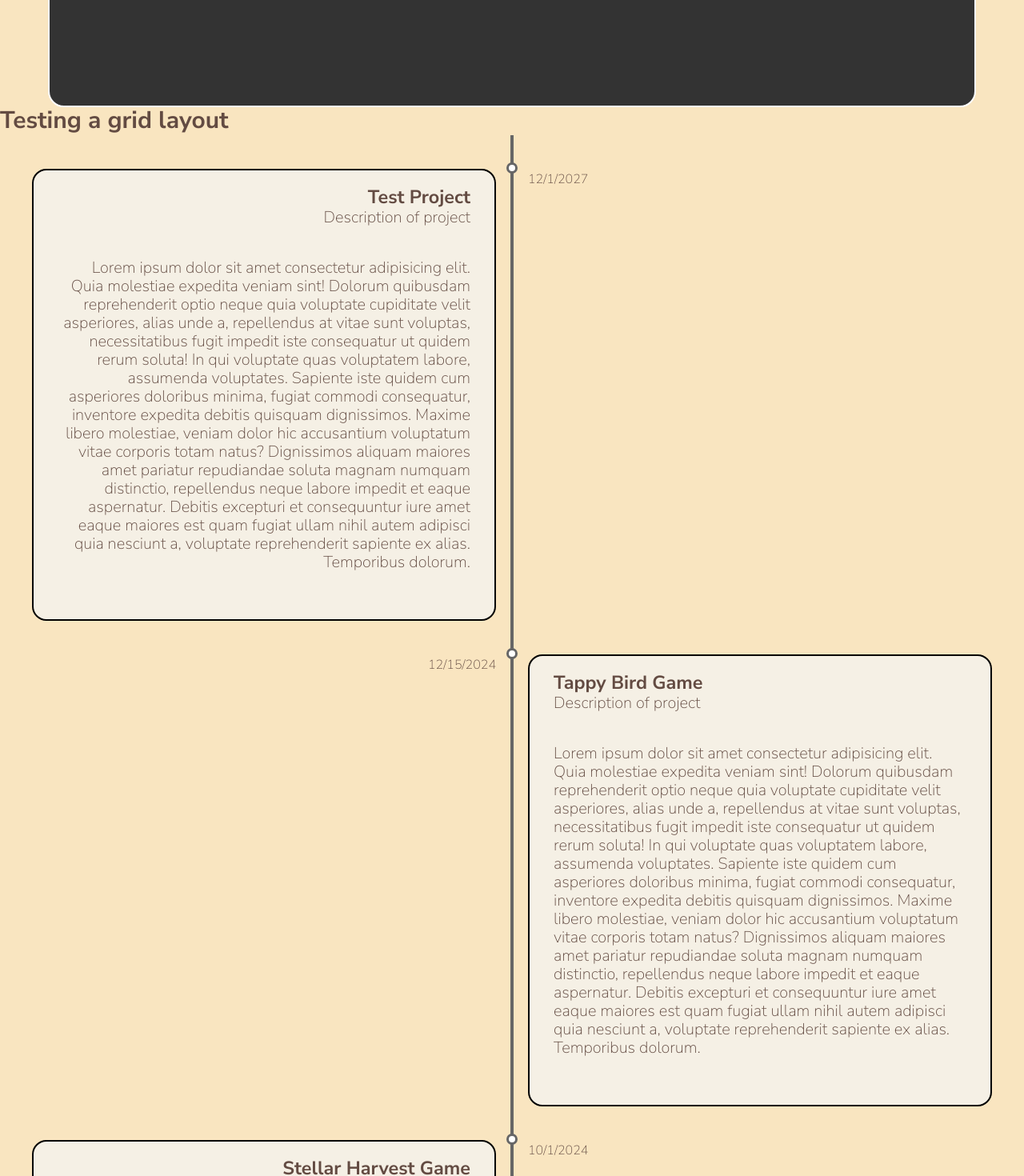
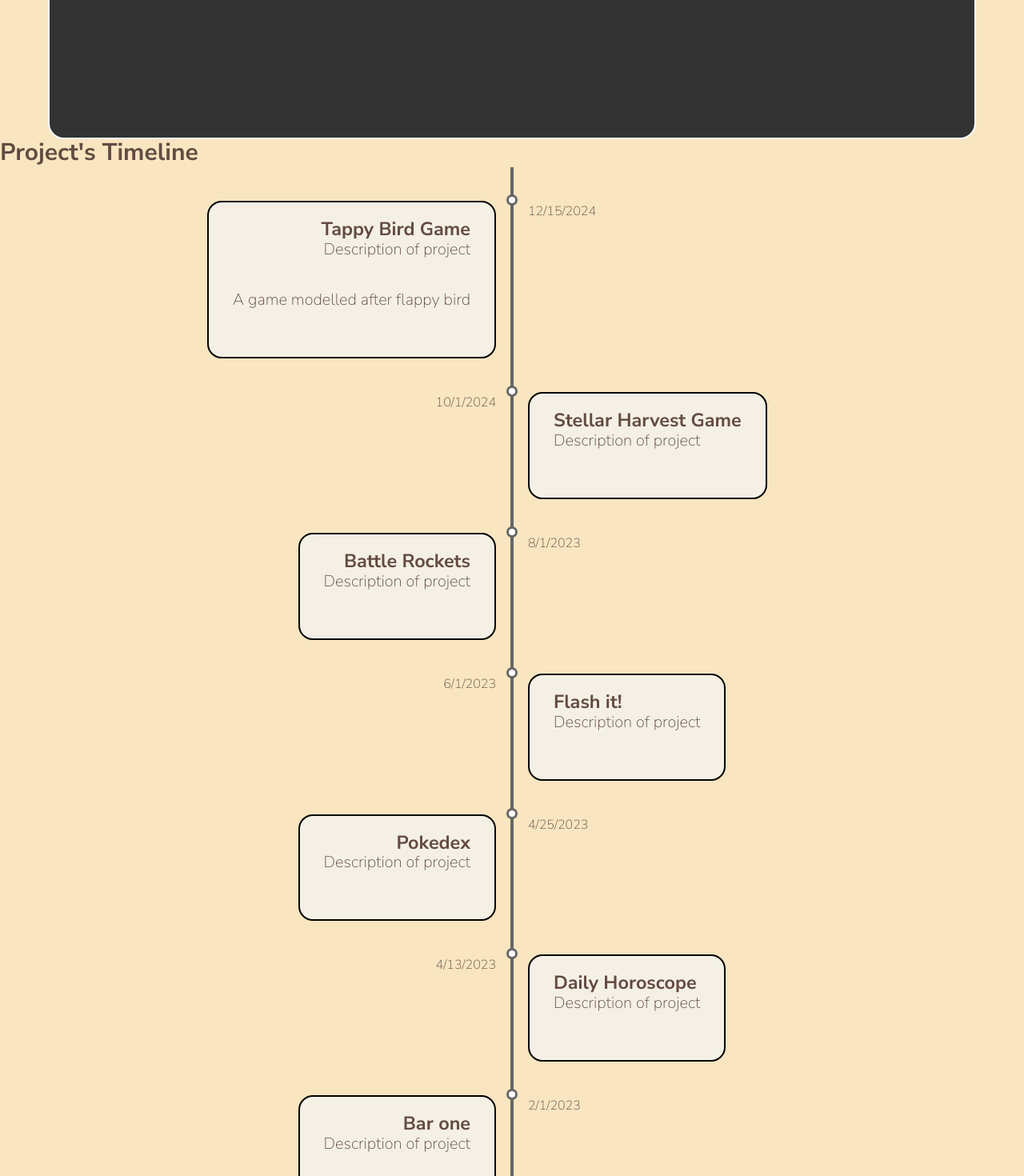
Before and after one commit to deanglane/portfolio-v2, a React (Vite) app: page /projects in a window 1280 px wide. Shown: the part 420-1890 px from the top of the page at 80% size. Built offline with nearby package versions, Linux system fonts and the light colour scheme; a web font is replaced by a local one.

Commit message:
Added projectCard component to projects

```diff
--- a/src/components/ProjectCard.jsx
+++ b/src/components/ProjectCard.jsx
@@ -1,27 +1,40 @@
 import React from "react";
-import { projects } from "../utils/projects.js";
+import styles from "../routes/Projects.module.css";
 
-function ProjectCard() {
+function ProjectCard({ isLeft, project }) {
   return (
-    <div className={styles.card}>
-      <h3>{project.desc}</h3>
-      <p>Description of project</p>
-      <p>
-        Lorem ipsum dolor sit amet consectetur adipisicing elit. Quia molestiae
-        expedita veniam sint! Dolorum quibusdam reprehenderit optio neque quia
-        voluptate cupiditate velit asperiores, alias unde a, repellendus at
-        vitae sunt voluptas, necessitatibus fugit impedit iste consequatur ut
-        quidem rerum soluta! In qui voluptate quas voluptatem labore, assumenda
-        voluptates. Sapiente iste quidem cum asperiores doloribus minima, fugiat
-        commodi consequatur, inventore expedita debitis quisquam dignissimos.
-        Maxime libero molestiae, veniam dolor hic accusantium voluptatum vitae
-        corporis totam natus? Dignissimos aliquam maiores amet pariatur
-        repudiandae soluta magnam numquam distinctio, repellendus neque labore
-        impedit et eaque aspernatur. Debitis excepturi et consequuntur iure amet
-        eaque maiores est quam fugiat ullam nihil autem adipisci quia nesciunt
-        a, voluptate reprehenderit sapiente ex alias. Temporibus dolorum.
-      </p>
-    </div>
+    <li className={styles.item}>
+      {/* Left side cell */}
+      {isLeft ? (
+        <div className={styles.card}>
+          <h3>{project.title}</h3>
+          <p>Description of project</p>
+          <p>{project.desc}</p>
+        </div>
+      ) : (
+        <div className={styles["timelineDate-left"]}>
+          <small>{new Date(project.date).toLocaleDateString()}</small>
+        </div> // empty placeholder to keep grid structure
+      )}
+
+      {/* Center marker cell (line + dot) */}
+      <div className={styles.markerCell}>
+        <span className={styles.dot} />
+      </div>
+
+      {/* Right side cell */}
+      {isLeft ? (
+        <div>
+          <small>{new Date(project.date).toLocaleDateString()}</small>
+        </div> // empty placeholder to keep grid structure
+      ) : (
+        <div className={styles.card}>
+          <h3>{project.title}</h3>
+          <p>Description of project</p>
+          <p>{project.desc}</p>
+        </div>
+      )}
+    </li>
   );
 }
 
--- a/src/routes/Projects.jsx
+++ b/src/routes/Projects.jsx
@@ -4,6 +4,7 @@ import { Swiper, SwiperSlide } from "swiper/react";
 import { Autoplay } from "swiper/modules";
 import "swiper/css";
 import { projects } from "../utils/projects.js";
+import ProjectCard from "../components/ProjectCard.jsx";
 
 function Projects() {
   // Filtering and sorting the original project object array
@@ -17,10 +18,10 @@ function Projects() {
     <section>
       <div className="wrapper">
         <h2>Projects</h2>
-        <quote>
+        <p>
           “Turning coffee, curiosity and code into something visually amazing
           for the web.”
-        </quote>
+        </p>
         <h3>Today's Specials</h3>
         {/* slider specials gallery */}
         <div className={styles["specials-container"]}>
@@ -48,88 +49,18 @@ function Projects() {
       </div>
 
       <div>
-        <h2>Testing a grid layout</h2>
+        <h2>Project's Timeline</h2>
         <div className={styles.timeline}>
           <ul className={styles.list}>
             {activeSorted.map((project, i) => {
               const isLeft = i % 2 === 0; // even index = left, odd = right
 
               return (
-                <li
+                <ProjectCard
                   key={`${project.date}-${project.desc}`}
-                  className={styles.item}
-                >
-                  {/* Left side cell */}
-                  {isLeft ? (
-                    <div className={styles.card}>
-                      <h3>{project.desc}</h3>
-                      <p>Description of project</p>
-                      <p>
-                        Lorem ipsum dolor sit amet consectetur adipisicing elit.
-                        Quia molestiae expedita veniam sint! Dolorum quibusdam
-                        reprehenderit optio neque quia voluptate cupiditate
-                        velit asperiores, alias unde a, repellendus at vitae
-                        sunt voluptas, necessitatibus fugit impedit iste
-                        consequatur ut quidem rerum soluta! In qui voluptate
-                        quas voluptatem labore, assumenda voluptates. Sapiente
-                        iste quidem cum asperiores doloribus minima, fugiat
-                        commodi consequatur, inventore expedita debitis quisquam
-                        dignissimos. Maxime libero molestiae, veniam dolor hic
-                        accusantium voluptatum vitae corporis totam natus?
-                        Dignissimos aliquam maiores amet pariatur repudiandae
-                        soluta magnam numquam distinctio, repellendus neque
-                        labore impedit et eaque aspernatur. Debitis excepturi et
-                        consequuntur iure amet eaque maiores est quam fugiat
-                        ullam nihil autem adipisci quia nesciunt a, voluptate
-                        reprehenderit sapiente ex alias. Temporibus dolorum.
-                      </p>
-                    </div>
-                  ) : (
-                    <div className={styles["timelineDate-left"]}>
-                      <small>
-                        {new Date(project.date).toLocaleDateString()}
-                      </small>
-                    </div> // empty placeholder to keep grid structure
-                  )}
-
-                  {/* Center marker cell (line + dot) */}
-                  <div className={styles.markerCell}>
-                    <span className={styles.dot} />
-                  </div>
-
-                  {/* Right side cell */}
-                  {isLeft ? (
-                    <div>
-                      <small>
-                        {new Date(project.date).toLocaleDateString()}
-                      </small>
-                    </div> // empty placeholder to keep grid structure
-                  ) : (
-                    <div className={styles.card}>
-                      <h3>{project.desc}</h3>
-                      <p>Description of project</p>
-                      <p>
-                        Lorem ipsum dolor sit amet consectetur adipisicing elit.
-                        Quia molestiae expedita veniam sint! Dolorum quibusdam
-                        reprehenderit optio neque quia voluptate cupiditate
-                        velit asperiores, alias unde a, repellendus at vitae
-                        sunt voluptas, necessitatibus fugit impedit iste
-                        consequatur ut quidem rerum soluta! In qui voluptate
-                        quas voluptatem labore, assumenda voluptates. Sapiente
-                        iste quidem cum asperiores doloribus minima, fugiat
-                        commodi consequatur, inventore expedita debitis quisquam
-                        dignissimos. Maxime libero molestiae, veniam dolor hic
-                        accusantium voluptatum vitae corporis totam natus?
-                        Dignissimos aliquam maiores amet pariatur repudiandae
-                        soluta magnam numquam distinctio, repellendus neque
-                        labore impedit et eaque aspernatur. Debitis excepturi et
-                        consequuntur iure amet eaque maiores est quam fugiat
-                        ullam nihil autem adipisci quia nesciunt a, voluptate
-                        reprehenderit sapiente ex alias. Temporibus dolorum.
-                      </p>
-                    </div>
-                  )}
-                </li>
+                  isLeft={isLeft}
+                  project={project}
+                />
               );
             })}
           </ul>
--- a/src/utils/projects.js
+++ b/src/utils/projects.js
@@ -2,46 +2,41 @@
 export const projects = [
   {
     date: "2026-01-10",
-    desc: "Portfolio 2.0",
+    title: "Portfolio 2.0",
     status: "Coming Soon",
     highlight: true,
   },
   {
     date: "2024-12-15",
-    desc: "Tappy Bird Game",
+    title: "Tappy Bird Game",
+    desc: "A game modelled after flappy bird",
     status: "active",
     highlight: true,
   },
   {
     date: "2024-10-01",
-    desc: "Stellar Harvest Game",
+    title: "Stellar Harvest Game",
     status: "active",
     highlight: false,
   },
   {
     date: "2023-08-01",
-    desc: "Battle Rockets",
+    title: "Battle Rockets",
     status: "active",
     highlight: false,
   },
-  { date: "2023-06-01", desc: "Flash it!", status: "active", highlight: true },
-  { date: "2023-04-25", desc: "Pokedex", status: "active", highlight: false },
+  { date: "2023-06-01", title: "Flash it!", status: "active", highlight: true },
+  { date: "2023-04-25", title: "Pokedex", status: "active", highlight: false },
   {
     date: "2023-04-13",
-    desc: "Daily Horoscope",
+    title: "Daily Horoscope",
     status: "active",
     highlight: false,
   },
-  { date: "2023-02-01", desc: "Bar one", status: "active", highlight: false },
+  { date: "2023-02-01", title: "Bar one", status: "active", highlight: false },
   {
     date: "2022-12-01",
-    desc: "Hangry Tummy",
-    status: "active",
-    highlight: false,
-  },
-  {
-    date: "2027-12-01",
-    desc: "Test Project",
+    title: "Hangry Tummy",
     status: "active",
     highlight: false,
   },
```
Also changed, not shown: 1 other file (tests, documents, lock files or other folders).
